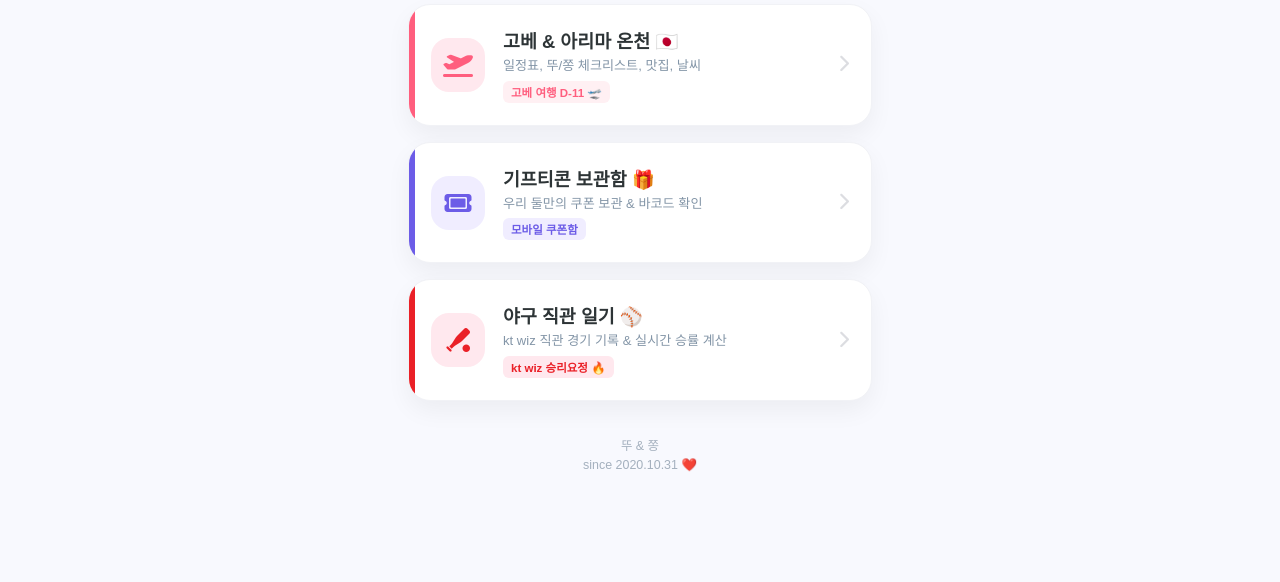
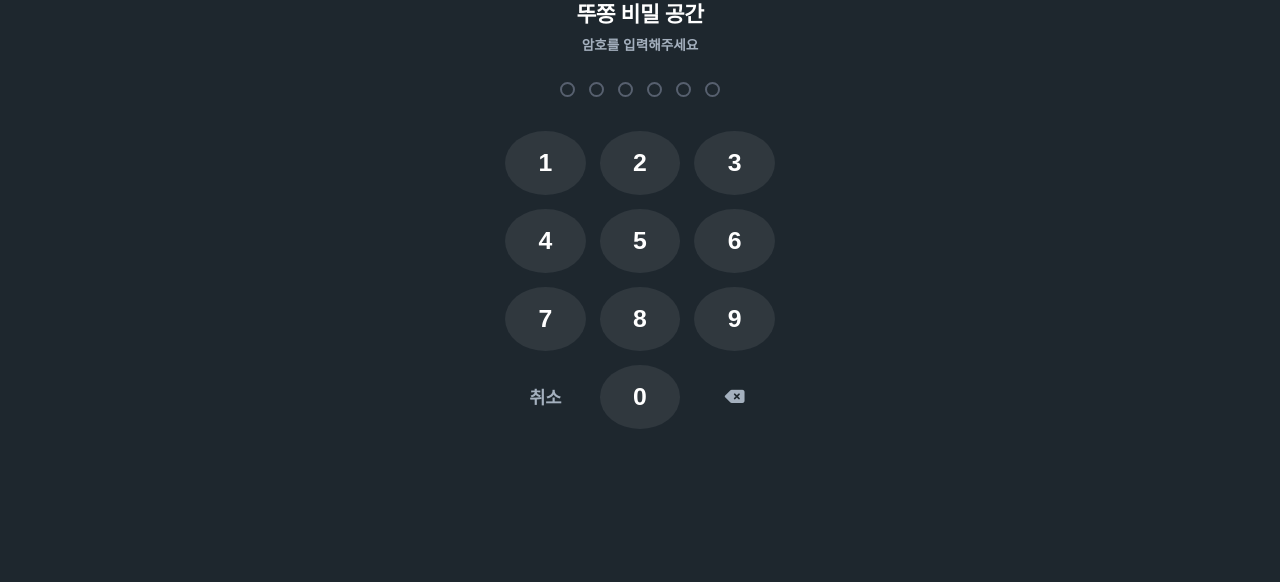
Before and after one commit to AV4TA/jjong_thu, a plain HTML site: page index.html in a window 1280 px wide. Shown: the part 218-800 px from the top of the page. Drawn offline with Linux system fonts and the light colour scheme; a web font is replaced by a local one.

Commit message:
Update index.html

```diff
--- a/index.html
+++ b/index.html
@@ -153,9 +153,138 @@
       margin-top: 36px;
       line-height: 1.5;
     }
+
+    /* 🔒 6자리 PIN 잠금 화면 스타일 */
+    .pin-overlay {
+      position: fixed;
+      inset: 0;
+      background: #1e272e;
+      color: white;
+      z-index: 99999;
+      display: flex;
+      flex-direction: column;
+      align-items: center;
+      justify-content: center;
+      padding: 24px;
+      backdrop-filter: blur(8px);
+    }
+    .pin-overlay.hidden { display: none !important; }
+
+    .pin-badge {
+      font-size: 2.6rem;
+      margin-bottom: 12px;
+      filter: drop-shadow(0 4px 10px rgba(255, 107, 129, 0.4));
+    }
+    .pin-title {
+      font-size: 1.35rem;
+      font-weight: 900;
+      letter-spacing: -0.5px;
+      margin-bottom: 6px;
+    }
+    .pin-desc {
+      font-size: 0.85rem;
+      color: #a4b0be;
+      margin-bottom: 28px;
+      font-weight: 600;
+    }
+
+    /* 6자리 도트 인디케이터 */
+    .pin-dots {
+      display: flex;
+      gap: 14px;
+      margin-bottom: 34px;
+    }
+    .pin-dot {
+      width: 15px;
+      height: 15px;
+      border-radius: 50%;
+      border: 2px solid #57606f;
+      transition: all 0.2s cubic-bezier(0.4, 0, 0.2, 1);
+    }
+    .pin-dot.filled {
+      background: #ff6b81;
+      border-color: #ff6b81;
+      box-shadow: 0 0 14px rgba(255, 107, 129, 0.7);
+      transform: scale(1.15);
+    }
+
+    /* 3x4 키패드 */
+    .pin-keypad {
+      display: grid;
+      grid-template-columns: repeat(3, 1fr);
+      gap: 14px;
+      width: 100%;
+      max-width: 270px;
+    }
+    .pin-key {
+      height: 64px;
+      border-radius: 50%;
+      background: rgba(255, 255, 255, 0.08);
+      border: none;
+      color: white;
+      font-size: 1.55rem;
+      font-weight: 800;
+      cursor: pointer;
+      display: flex;
+      align-items: center;
+      justify-content: center;
+      transition: background 0.12s, transform 0.1s;
+    }
+    .pin-key:active {
+      background: rgba(255, 255, 255, 0.25);
+      transform: scale(0.92);
+    }
+    .pin-key.btn-action {
+      font-size: 1.1rem;
+      background: transparent;
+      color: #a4b0be;
+    }
+    .pin-key.btn-action:active {
+      background: transparent;
+      color: white;
+    }
+
+    /* 오답 시 흔들림 애니메이션 */
+    @keyframes shake {
+      0%, 100% { transform: translateX(0); }
+      20%, 60% { transform: translateX(-9px); }
+      40%, 80% { transform: translateX(9px); }
+    }
+    .shake { animation: shake 0.35s ease-in-out; }
   </style>
 </head>
 <body>
+
+  <!-- 🔒 뚜쫑 공간 6자리 PIN 잠금 오버레이 -->
+  <div id="pinLockScreen" class="pin-overlay">
+    <div class="pin-badge">💖</div>
+    <div class="pin-title">뚜쫑 비밀 공간</div>
+    <div class="pin-desc">암호를 입력해주세요</div>
+
+    <div class="pin-dots" id="pinDotsContainer">
+      <div class="pin-dot"></div>
+      <div class="pin-dot"></div>
+      <div class="pin-dot"></div>
+      <div class="pin-dot"></div>
+      <div class="pin-dot"></div>
+      <div class="pin-dot"></div>
+    </div>
+
+    <div class="pin-keypad">
+      <button type="button" class="pin-key" onclick="pressPin('1')">1</button>
+      <button type="button" class="pin-key" onclick="pressPin('2')">2</button>
+      <button type="button" class="pin-key" onclick="pressPin('3')">3</button>
+      <button type="button" class="pin-key" onclick="pressPin('4')">4</button>
+      <button type="button" class="pin-key" onclick="pressPin('5')">5</button>
+      <button type="button" class="pin-key" onclick="pressPin('6')">6</button>
+      <button type="button" class="pin-key" onclick="pressPin('7')">7</button>
+      <button type="button" class="pin-key" onclick="pressPin('8')">8</button>
+      <button type="button" class="pin-key" onclick="pressPin('9')">9</button>
+      <button type="button" class="pin-key btn-action" onclick="clearPin()">취소</button>
+      <button type="button" class="pin-key" onclick="pressPin('0')">0</button>
+      <button type="button" class="pin-key btn-action" onclick="deletePin()"><i class="fa-solid fa-delete-left"></i></button>
+    </div>
+  </div>
 
   <header class="home-header">
     <div class="header-badge">
@@ -233,6 +362,70 @@
   </div>
 
   <script>
+    // 💡 두 분이 사용하실 6자리 비밀번호를 설정하세요 (예: 201031)
+    const CORRECT_PIN = "100609";
+
+    let enteredPin = "";
+
+    // 세션 잠금 해제 여부 확인
+    document.addEventListener('DOMContentLoaded', () => {
+      const isUnlocked = sessionStorage.getItem("ddo_jjong_unlocked");
+      if (isUnlocked === "true") {
+        const lockEl = document.getElementById("pinLockScreen");
+        if (lockEl) lockEl.classList.add("hidden");
+      }
+    });
+
+    function pressPin(digit) {
+      if (enteredPin.length >= 6) return;
+      enteredPin += digit;
+      updatePinDots();
+
+      if (enteredPin.length === 6) {
+        setTimeout(verifyPin, 120);
+      }
+    }
+
+    function deletePin() {
+      if (enteredPin.length > 0) {
+        enteredPin = enteredPin.slice(0, -1);
+        updatePinDots();
+      }
+    }
+
+    function clearPin() {
+      enteredPin = "";
+      updatePinDots();
+    }
+
+    function updatePinDots() {
+      const dots = document.querySelectorAll(".pin-dot");
+      dots.forEach((dot, idx) => {
+        if (idx < enteredPin.length) {
+          dot.classList.add("filled");
+        } else {
+          dot.classList.remove("filled");
+        }
+      });
+    }
+
+    function verifyPin() {
+      if (enteredPin === CORRECT_PIN) {
+        sessionStorage.setItem("ddo_jjong_unlocked", "true");
+        const lockEl = document.getElementById("pinLockScreen");
+        if (lockEl) lockEl.classList.add("hidden");
+      } else {
+        const dotsContainer = document.getElementById("pinDotsContainer");
+        if (dotsContainer) dotsContainer.classList.add("shake");
+        if (navigator.vibrate) navigator.vibrate(200);
+
+        setTimeout(() => {
+          if (dotsContainer) dotsContainer.classList.remove("shake");
+          clearPin();
+        }, 400);
+      }
+    }
+
     // 서비스 워커 등록 (PWA 앱 설치 활성화)
     if ('serviceWorker' in navigator) {
       navigator.serviceWorker.register('./sw.js');
@@ -245,9 +438,11 @@
     const diff = Math.ceil((tripDate - today) / (1000 * 60 * 60 * 24));
 
     const badge = document.getElementById('ddayBadge');
-    if (diff > 0) badge.innerText = `고베 여행 D-${diff} 🛫`;
-    else if (diff === 0) badge.innerText = `오늘 고베 출발! 🛫`;
-    else if (diff >= -3) badge.innerText = `고베 여행 중 (${Math.abs(diff)+1}일차) 🇯🇵`;
+    if (badge) {
+      if (diff > 0) badge.innerText = `고베 여행 D-${diff} 🛫`;
+      else if (diff === 0) badge.innerText = `오늘 고베 출발! 🛫`;
+      else if (diff >= -3) badge.innerText = `고베 여행 중 (${Math.abs(diff)+1}일차) 🇯🇵`;
+    }
   </script>
 </body>
 </html>
```
